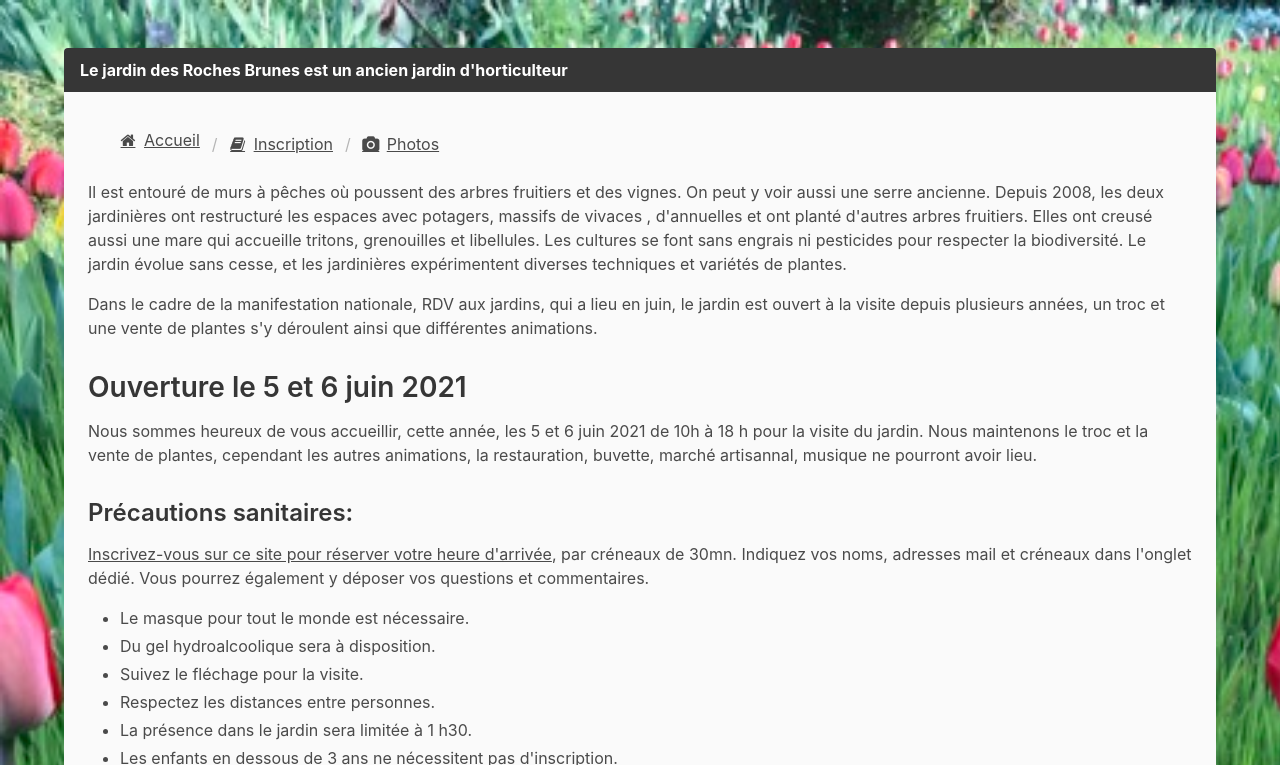
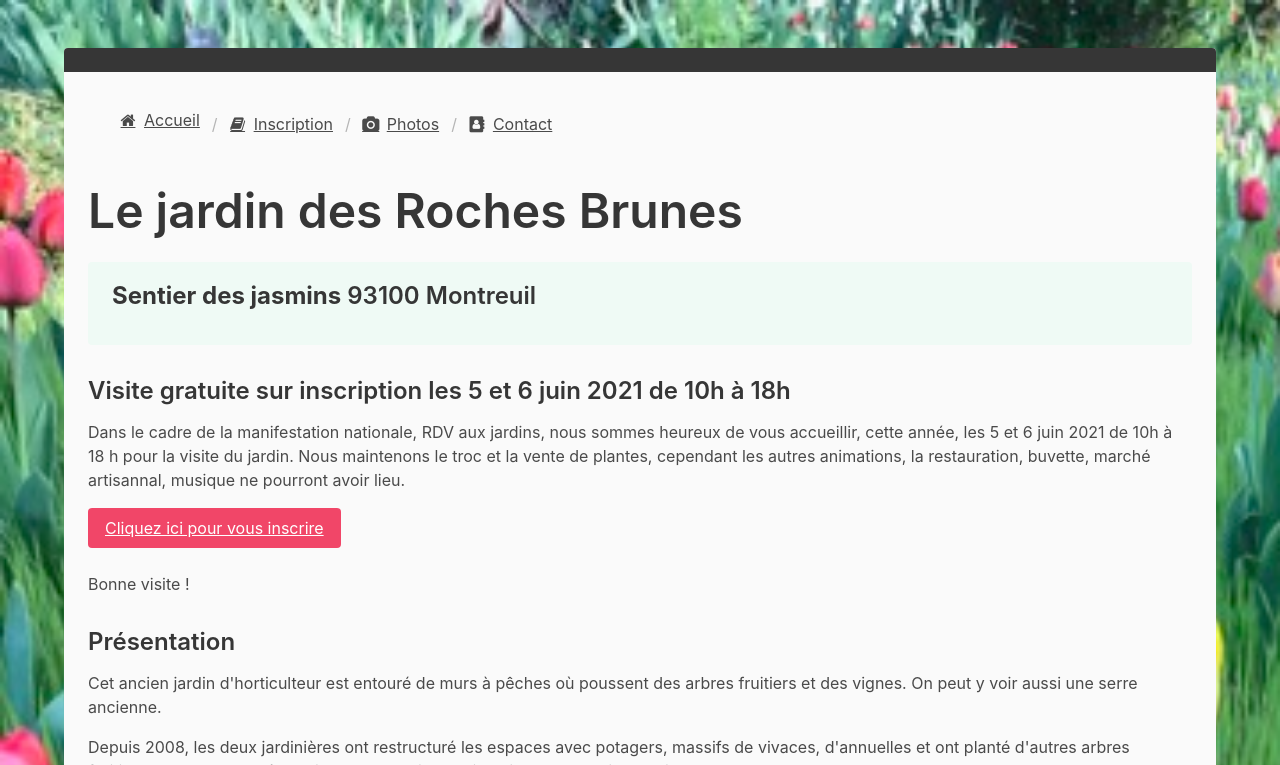
Before and after one commit to nMustaki/ducotedesrochesbrunes, a Django app: page / in a window 1280 px wide. Shown: the top 765 px of the page. Run offline with Django 3.2, Linux system fonts and the light colour scheme; some libraries are stand-ins or nearby versions; grey boxes are pictures that could not be loaded.

Commit message:
do together

```diff
--- a/mysite/registrator/templates/registrator/_subscribe_one_slot.html
+++ b/mysite/registrator/templates/registrator/_subscribe_one_slot.html
@@ -3,7 +3,7 @@
     <div class="card">
         <header class="card-header">
             <p class="card-header-title">
-                Arriver à {{ time.time|localtime}}
+                {{ time.time|date:'l H:i'}}
             </p>
         </header>
         <div class="card-content">
@@ -86,7 +86,7 @@
                     </div>
                 </section>
                 <footer class="modal-card-foot">
-                    <button class="button" onclick="getElementById('subscribe-{{ time.id }}').classList.remove('is-active')">Annuler</button>
+                    <button class="button" onclick="getElementById('subscribe-{{ time.id }}').classList.remove('is-active')">Fermer</button>
                 </footer>
             </div>
         </div>
--- a/mysite/registrator/templates/registrator/index.html
+++ b/mysite/registrator/templates/registrator/index.html
@@ -1,8 +1,8 @@
+{% load static %}
 {% include 'registrator/_head.html' %}
 
            <article class="message is-dark">
               <div class="message-header">
-                  <p>Le jardin des Roches Brunes est un ancien jardin d'horticulteur</p>
               </div>
               <div class="message-body">
                 <div class="content">
@@ -32,45 +32,65 @@
                           <span>Photos</span>
                         </a>
                       </li>
+                      <li>
+                        <a href="/contact">
+                          <span class="icon is-small">
+                            <i class="fa fa-address-book" aria-hidden="true"></i>
+                          </span>
+                          <span>Contact</span>
+                        </a>
+                      </li>
                     </ul>
                   </nav>
+                  <h1 class="is-size-1">Le jardin des Roches Brunes</h1>
+                  <div class="notification is-success is-light">
+                    <h3><strong>Sentier des jasmins</strong> 93100 Montreuil</h3>
+                  </div>
+
+                  <h3>Visite gratuite sur inscription les 5 et 6 juin 2021 de 10h à 18h</h3>
                   <p>
-                    Il est entouré de murs à pêches où poussent des arbres fruitiers et des vignes.
-                    On peut y voir aussi une serre ancienne.
-                    Depuis 2008, les deux jardinières ont restructuré les espaces avec potagers, massifs de vivaces , d'annuelles et ont planté d'autres arbres fruitiers.
-                    Elles ont creusé aussi une mare qui accueille tritons, grenouilles et libellules.
-                    Les cultures se font sans engrais ni pesticides pour respecter la biodiversité.
-                    Le jardin évolue sans cesse, et les jardinières expérimentent diverses techniques et variétés de plantes.
-                  </p>
-                  <p>
-                    Dans le cadre de la manifestation nationale, RDV aux jardins, qui a lieu en juin, le jardin est ouvert à la visite depuis plusieurs années, un troc et une vente de plantes s'y déroulent ainsi que différentes animations.
-                  </p>
-                  <h2>Ouverture le 5 et 6 juin 2021</h2>
-                  <p>
-                    Nous sommes heureux de vous accueillir, cette année, les 5 et 6 juin 2021 de 10h à 18 h pour la visite du jardin.
+                    Dans le cadre de la manifestation nationale, RDV aux jardins, nous sommes heureux de vous accueillir, cette année, les 5 et 6 juin 2021 de 10h à 18 h pour la visite du jardin.
                     Nous maintenons le troc et la vente de plantes, cependant les autres animations, la restauration, buvette, marché artisannal, musique ne pourront avoir lieu.
                   </p>
 
-                  <h3>Précautions sanitaires:</h3>
-
-                  <p>
-                    <a href="inscription">Inscrivez-vous sur ce site pour réserver votre heure d'arrivée</a>, par créneaux de 30mn.
-                    Indiquez vos noms, adresses mail et créneaux dans l'onglet dédié.
-                    Vous pourrez également y déposer vos questions et commentaires.
-                  </p>
-                  <ul>
-                    <li>Le masque pour tout le monde est nécessaire.</li>
-                    <li>Du gel hydroalcoolique sera à disposition.</li>
-                    <li>Suivez le fléchage pour la visite.</li>
-                    <li>Respectez les distances entre personnes.</li>
-                    <li>La présence dans le jardin sera limitée à 1 h30.</li>
-                    <li>Les enfants en dessous de 3 ans ne nécessitent pas d'inscription.</li>
-                  </ul>
+                  <div class="buttons">
+                    <button class="button is-danger"><a href="inscription">Cliquez ici pour vous inscrire</a></button>
+                  </div>
 
                   Bonne visite !
                   </p>
 
-                  <div id="mapid"></div>
+                  <h3>Présentation</h3>
+                  <p>
+                    Cet ancien jardin d'horticulteur est entouré de murs à pêches où poussent des arbres fruitiers et des vignes.
+                    On peut y voir aussi une serre ancienne.
+                  </p>
+                  <p>
+                    Depuis 2008, les deux jardinières ont restructuré les espaces avec potagers, massifs de vivaces, d'annuelles et ont planté d'autres arbres fruitiers.
+                    Elles ont creusé aussi une mare qui accueille tritons, grenouilles et libellules.
+                  </p>
+                  <p>
+                    Les cultures se font sans engrais ni pesticides pour respecter la biodiversité.
+                    Le jardin évolue sans cesse, et les jardinières expérimentent diverses techniques et variétés de plantes.
+                  </p>
+
+                  <h3>Venir au jardin</h3>
+
+
+
+                <div class="notification is-success is-light">
+                  Accès via le portail vert au fond de l'impasse
+
+                  <div class="buttons is-pulled-right">
+                    <button class="button is-danger"><a target="_blank" href="https://www.google.fr/maps/place/Sentier+des+Jasmins,+93100+Montreuil/@48.8674407,2.452849,21z/data=!4m5!3m4!1s0x47e66d4c24e491cf:0x69a2a40cb54cedbf!8m2!3d48.8674487!4d2.4529587">Voir le plan</a></button>
+                  </div>
+
+
+                </div>
+                   <figure class="image is-16by9">
+                    <img src="{% static 'registrator/Facebook_couverture_851x315px.jpg' %}" style="height:500px">
+                  </figure>
+                  {% comment %} <div id="mapid"></div> {% endcomment %}
 
                 </div>
               </div>
--- a/mysite/registrator/urls.py
+++ b/mysite/registrator/urls.py
@@ -8,5 +8,6 @@ urlpatterns = [
     path("photos", views.PicturesView.as_view(), name="pictures"),
     path("inscription", views.SubscribeView.as_view(), name="inscription"),
     path("details", views.DetailsView.as_view(), name="details"),
+    path("contact", views.ContactView.as_view(), name="contact"),
     path("register/<int:time_id>", views.register, name="register"),
 ]
--- a/mysite/registrator/views.py
+++ b/mysite/registrator/views.py
@@ -69,3 +69,7 @@ class DetailsView(SubscribeView):
 
 class PicturesView(TemplateView):
     template_name = "registrator/pictures.html"
+
+
+class ContactView(TemplateView):
+    template_name = "registrator/contact.html"
```
Also changed, not shown: mysite/registrator/templates/registrator/contact.html (added, +65 -0 lines), mysite/registrator/templates/registrator/pictures.html (+9 -0 lines), mysite/registrator/templates/registrator/subscribe.html (+24 -3 lines), mysite/registrator/static/registrator/Facebook_couverture_851x315px.jpg (added).
